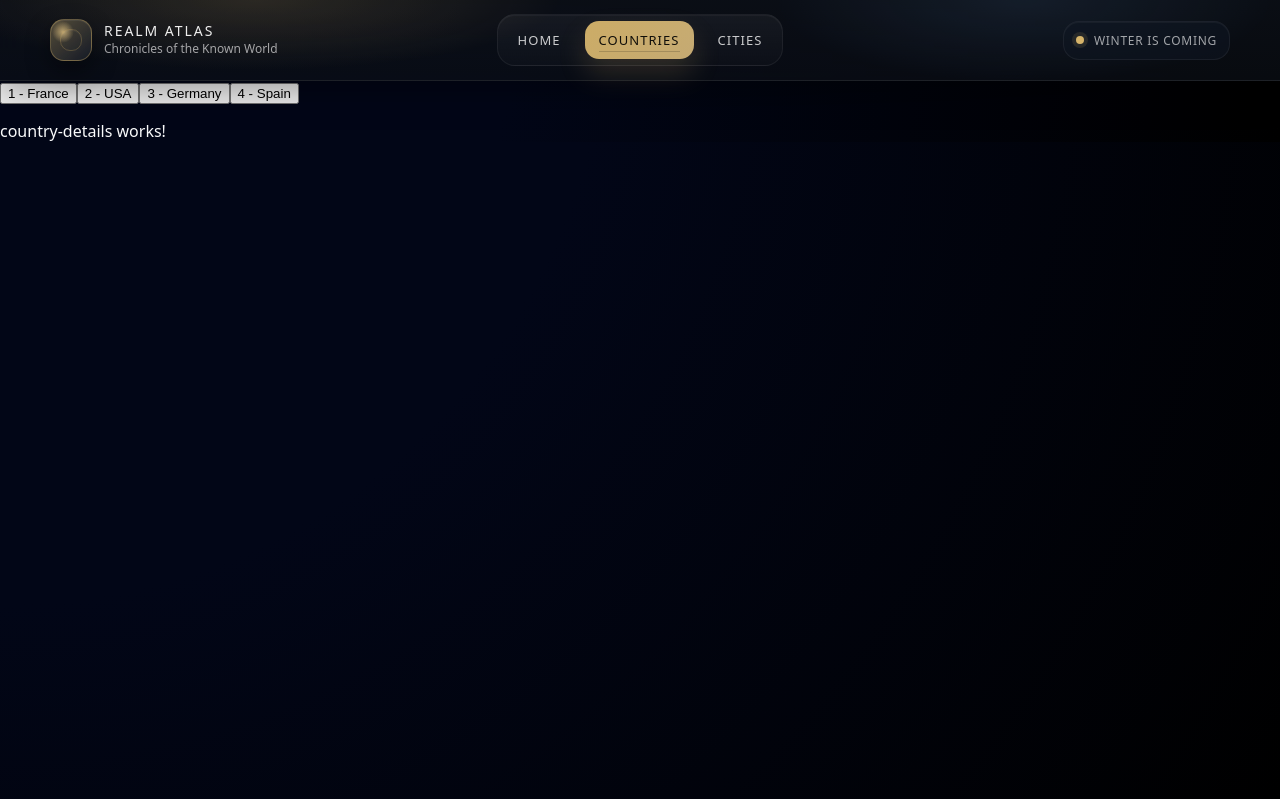
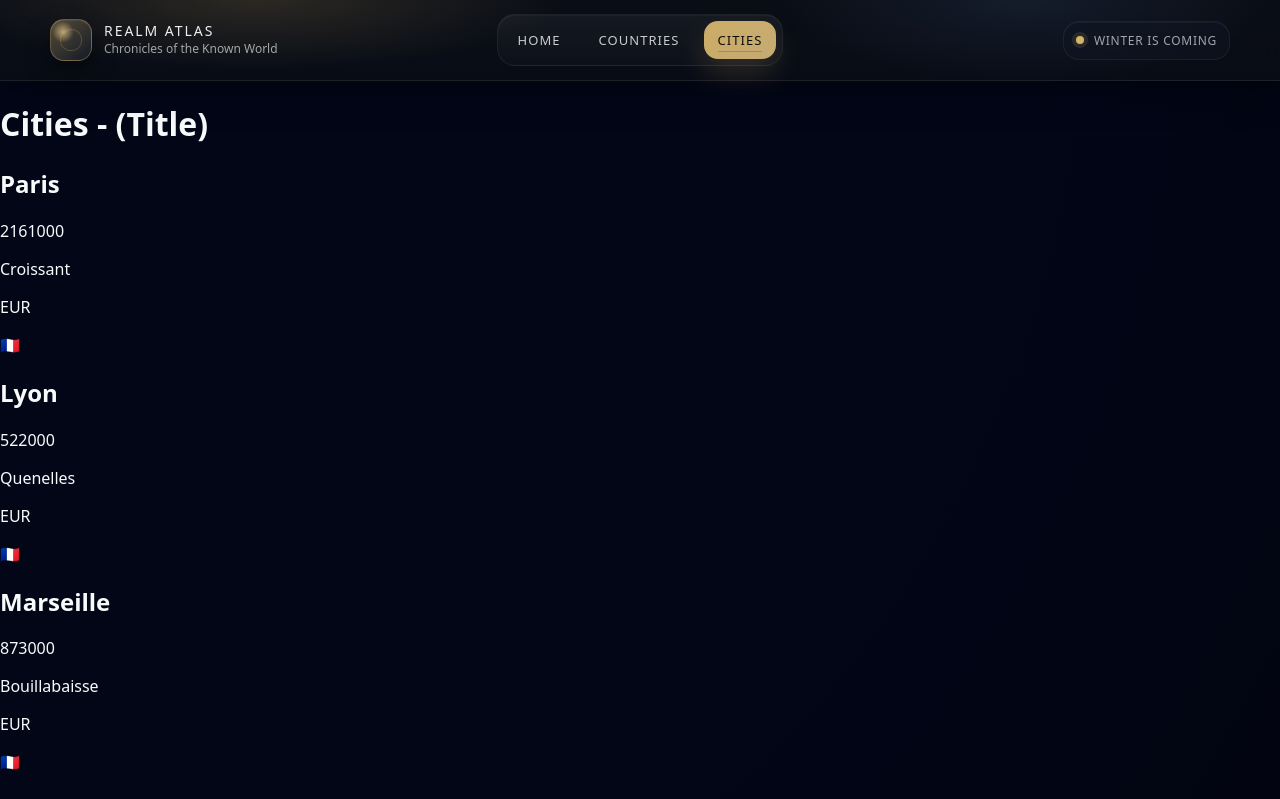
Before and after one commit to MartinFerret/got-portfolio, an Angular app: page /countries/cities in a window 1280 px wide. Shown: the top 799 px of the page. Built offline with nearby package versions, Linux system fonts and the light colour scheme.

Commit message:
feat: cities routing.

```diff
--- a/src/app/app.routes.ts
+++ b/src/app/app.routes.ts
@@ -19,10 +19,30 @@ export const routes: Routes = [
     },
     // Route enfant de /continents.
     children: [
+      { path: 'cities',
+        loadComponent: () => import('./components/cities/cities').then((component) => component.Cities),
+        title: 'Cities',
+        data: {
+          cities: [
+            { id: 1, name: 'Paris', inhabitants: 2161000, typicalDish: 'Croissant', currency: 'EUR', flag: '🇫🇷' },
+            { id: 2, name: 'Lyon', inhabitants: 522000, typicalDish: 'Quenelles', currency: 'EUR', flag: '🇫🇷' },
+            { id: 3, name: 'Marseille', inhabitants: 873000, typicalDish: 'Bouillabaisse', currency: 'EUR', flag: '🇫🇷' },
+            { id: 4, name: 'New York', inhabitants: 8336000, typicalDish: 'New York-style pizza', currency: 'USD', flag: '🇺🇸' },
+            { id: 5, name: 'Los Angeles', inhabitants: 3899000, typicalDish: 'Tacos', currency: 'USD', flag: '🇺🇸' },
+            { id: 6, name: 'Chicago', inhabitants: 2660000, typicalDish: 'Deep-dish pizza', currency: 'USD', flag: '🇺🇸' },
+            { id: 7, name: 'Berlin', inhabitants: 3755000, typicalDish: 'Currywurst', currency: 'EUR', flag: '🇩🇪' },
+            { id: 8, name: 'Munich', inhabitants: 1510000, typicalDish: 'Weißwurst', currency: 'EUR', flag: '🇩🇪' },
+            { id: 9, name: 'Madrid', inhabitants: 3223000, typicalDish: 'Cocido madrileño', currency: 'EUR', flag: '🇪🇸' },
+            { id: 10, name: 'Barcelona', inhabitants: 1620000, typicalDish: 'Pa amb tomàquet', currency: 'EUR', flag: '🇪🇸' }
+          ]
+        }
+      },
       // :id est un paramètre de route dynamique.
-      { path: ':id', loadComponent: () =>
+      {
+        path: ':id', loadComponent: () =>
           import('./components/country-details/country-details').then((component) => component.CountryDetails),
-      title: 'Country details'}
+        title: 'Country details'
+      }
     ]
   },
   { path: '**', component: NotFound, title: '404 - Not Found'}
--- /dev/null
+++ b/src/app/components/cities/cities.html
@@ -0,0 +1,2 @@
+<h1><strong>{{ currentTitle }}</strong> - (Title)</h1>
+<app-cities-list [citiesFromParent]="cities" />
--- /dev/null
+++ b/src/app/components/cities/cities.ts
@@ -0,0 +1,37 @@
+import {Component, inject, OnInit} from '@angular/core';
+import {ActivatedRoute} from '@angular/router';
+import {Title} from '@angular/platform-browser';
+import {CitiesModel} from '../../shared/models/cities.model';
+import {CitiesList} from './components/cities-list/cities-list';
+
+@Component({
+  selector: 'app-cities',
+  imports: [
+    CitiesList
+  ],
+  templateUrl: './cities.html',
+  styleUrl: './cities.scss',
+})
+export class Cities implements OnInit {
+
+  private activatedRoute = inject(ActivatedRoute);
+  private titleService = inject(Title);
+
+  protected cities : CitiesModel[] = [];
+  protected currentTitle = '';
+
+  ngOnInit() {
+    this.getAllCities();
+    this.getTitle();
+  }
+
+  private getAllCities () {
+    this.activatedRoute.data.subscribe((data) => {
+      this.cities = data['cities'];
+    })
+  }
+
+  private getTitle() {
+    this.currentTitle = this.titleService.getTitle();
+  }
+}
--- /dev/null
+++ b/src/app/components/cities/components/cities-list/cities-list.html
@@ -0,0 +1,11 @@
+@for (city of citiesFromParent; track city.id) {
+  <div class="wrapper">
+    <div class="card">
+      <h2>{{ city.name }}</h2>
+      <p>{{ city.inhabitants }}</p>
+      <p>{{ city.typicalDish }}</p>
+      <p>{{ city.currency }}</p>
+      <p>{{ city.flag }}</p>
+    </div>
+  </div>
+}
--- /dev/null
+++ b/src/app/components/cities/components/cities-list/cities-list.ts
@@ -0,0 +1,12 @@
+import {Component, Input} from '@angular/core';
+import {CitiesModel} from '../../../../shared/models/cities.model';
+
+@Component({
+  selector: 'app-cities-list',
+  imports: [],
+  templateUrl: './cities-list.html',
+  styleUrl: './cities-list.scss',
+})
+export class CitiesList {
+  @Input() citiesFromParent : CitiesModel[] = [];
+}
--- a/src/app/components/countries/countries.html
+++ b/src/app/components/countries/countries.html
@@ -1,8 +1 @@
-
-@for (country of countries; track country.id) {
-  <button type="button" (click)="goToCountryDetails(country.id)">
-    {{ country.id }} - {{ country.name }}
-  </button>
-}
-
 <router-outlet />
--- a/src/app/core/header/header.html
+++ b/src/app/core/header/header.html
@@ -16,11 +16,12 @@
         Home
       </a>
 
-      <a class="got-link" routerLink="/countries" routerLinkActive="is-active">
+      <a class="got-link" routerLink="/countries" routerLinkActive="is-active"
+         [routerLinkActiveOptions]="{ exact: true }">
         Countries
       </a>
 
-      <a class="got-link" routerLink="/continents/cities" routerLinkActive="is-active">
+      <a class="got-link" routerLink="/countries/cities" routerLinkActive="is-active">
         Cities
       </a>
     </nav>
```
Also changed, not shown: src/app/shared/models/cities.model.ts (added, +8 -0 lines), src/app/components/cities/cities.scss (added), src/app/components/cities/components/cities-list/cities-list.scss (added), 2 other files (tests, documents, lock files or other folders).
